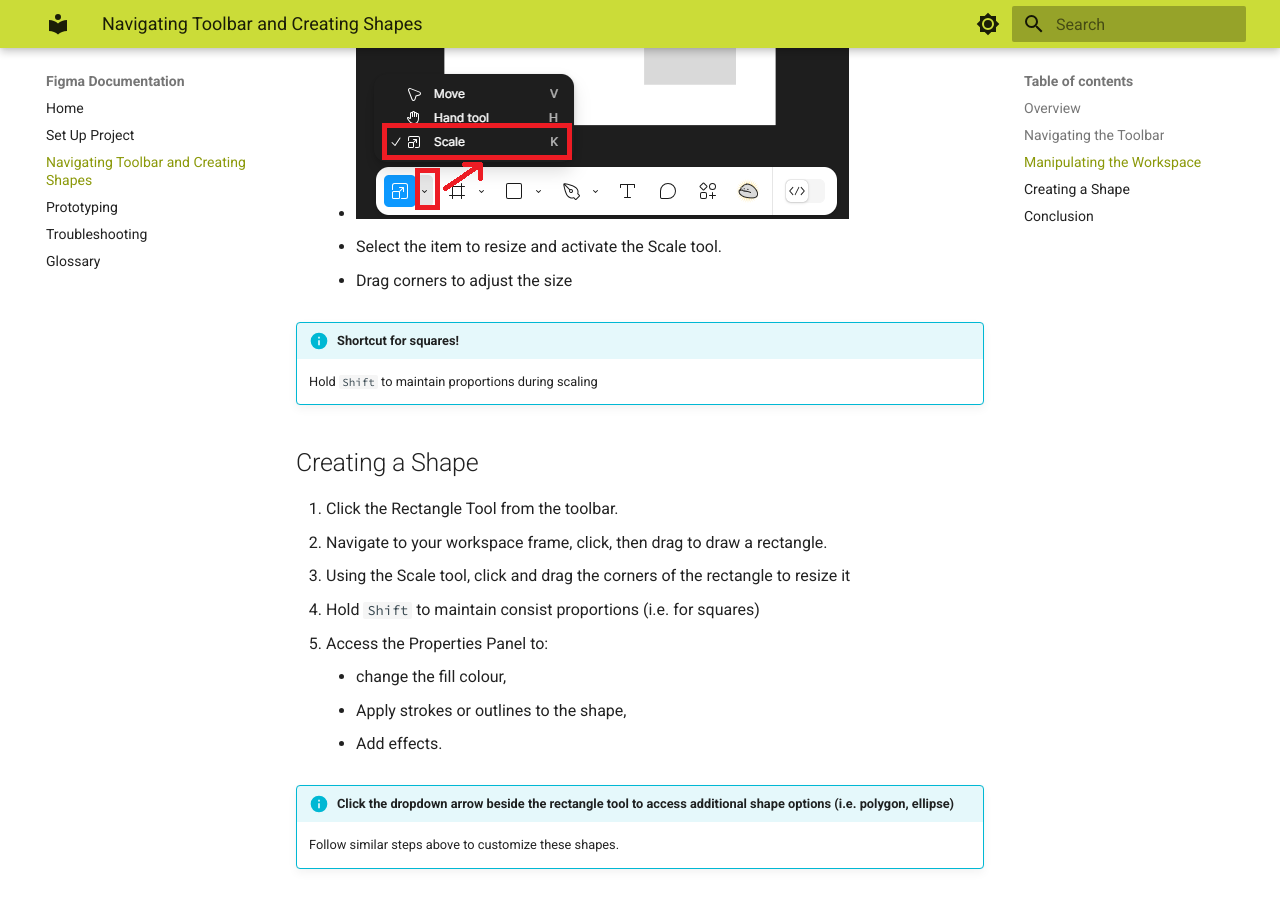
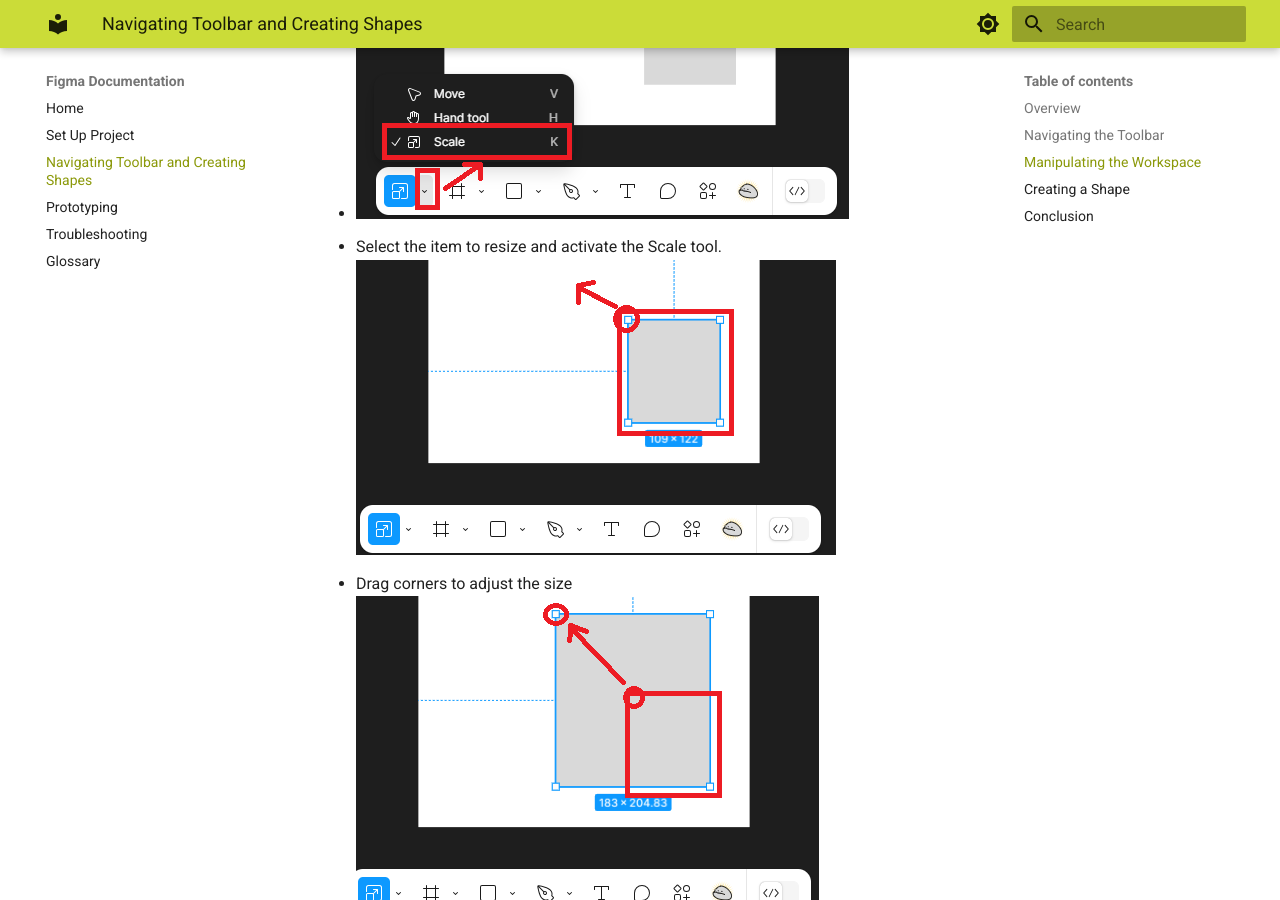
Before and after one commit to ThincutBacon/COMP-2216-Documentation, an MkDocs documentation site: the page built from docs/section2.md, in a window 1280 px wide and 900 px high, scrolled down 3358 px. Built offline with MkDocs 1.6.1 and Material for MkDocs 9.7.7, drawn with Linux system fonts in a browser that asks for light colours.

Commit message:
Add scaling images

```diff
--- a/docs/section2.md
+++ b/docs/section2.md
@@ -41,7 +41,9 @@
 4. **Scaling Items**:
     - ![Scale tool](./images/scaletool.png)
     - Select the item to resize and activate the Scale tool.
+    ![Select item](./images/scalenot.png)
     - Drag corners to adjust the size
+    ![Drag corner item](./images/scaleup.png)
 
 !!! info "Shortcut for squares!"
     Hold `Shift` to maintain proportions during scaling
```
Also changed, not shown: docs/images/scalenot.png (added), docs/images/scaleup.png (added).
